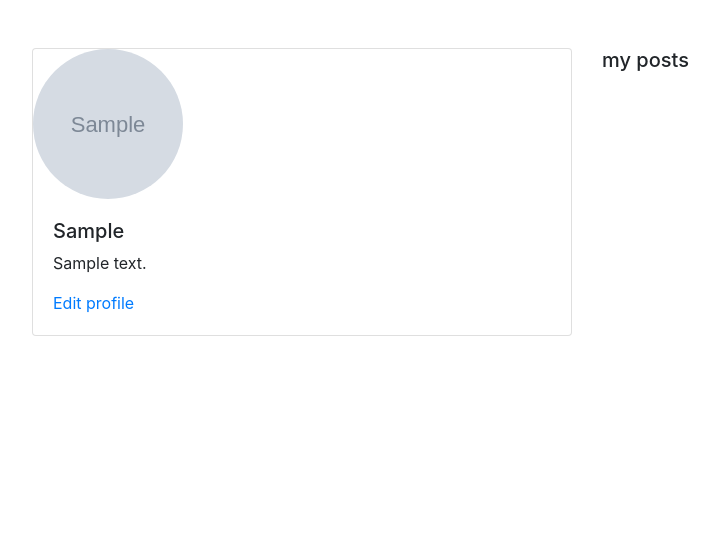
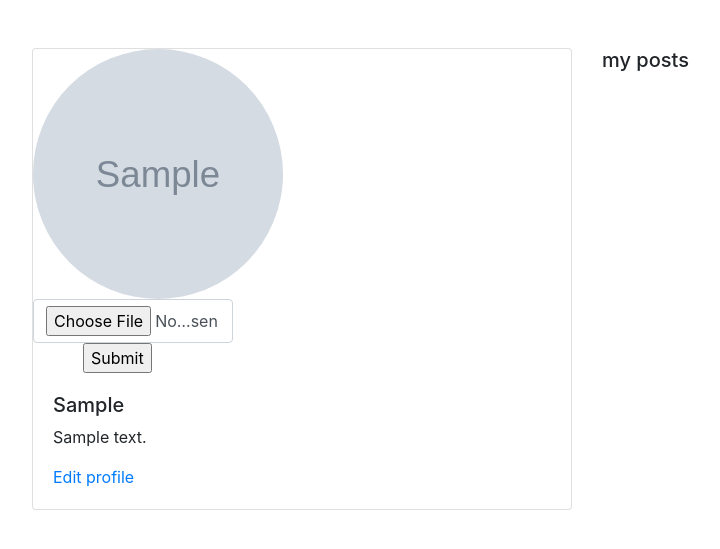
Before and after one commit to Sieva-cmd/Myblog, a Flask app: a page that uses app/templates/profile/profile.html in a window 1280 px wide. Shown: the part 70-619 px from the top of the page, without its empty margins (53-773 px from the left). Run offline with Flask 2, Linux system fonts and the light colour scheme; a user stored in the database is signed in; tables that the repository leaves empty hold one stand-in row (values such as "Sample post"); grey boxes marked "Sample" are stand-in pictures; some libraries are stand-ins or nearby versions.

Commit message:
add profile picture

```diff
--- a/app/main/views.py
+++ b/app/main/views.py
@@ -4,7 +4,7 @@ from . import main
 from flask_login import login_required
 from ..models import User
 from .forms import UpdateProfile
-from .. import db
+from .. import db,photos
 
 #views
 @main.route('/')
@@ -44,3 +44,15 @@ def update_profile(uname):
         return redirect(url_for('main.profile',uname=user.username))
 
     return render_template('profile/update.html',form =form)
+
+
+@main.route('/user/<uname>/update/pic',methods=['POST'])
+@login_required
+def update_pic(uname):
+    user =User.query.filter_by(username =uname).first()
+    if 'photo' in request.files:
+        filename = photos.save(request.files['photo'])
+        path =f'photos/{filename}'
+        user.profile_pic_path =path
+        db.session.commit()
+    return redirect(url_for('main.profile',uname=uname))
--- a/app/templates/profile/profile.html
+++ b/app/templates/profile/profile.html
@@ -8,10 +8,18 @@
                 <div class="card">
                         <!--display profile picture-->
                         {%if user.profile_pic_path%}
-                            <img class="card-img-top rounded-circle" src="{{url_for('static',filename =user.profile_pic_path) }}" alt="Card image cap" style="width: 150px; height: 150px;">
+                            <img class="card-img-top rounded-circle" src="{{url_for('static',filename =user.profile_pic_path) }}" alt="Card image cap" style="width: 250px; height: 250px;">
                         {%else%}
                         <p>No profile picture</p>
                         {%endif%}
+
+                        {% if user == current_user %}
+                            <form  action="{{url_for('main.update_pic',uname=user.username)}}" method="post" enctype = "multipart/form-data">
+
+                            <input type="file"  name="photo" class="form-control" required style="width: 200px;">
+                            <input type="submit" style="margin-left: 50px;">
+                            </form>
+                        {% endif %}
                     <div class="card-body">
                             <!--display username-->
                         <h5 class="card-text">{{user.username|capitalize}} </h5>
--- a/config.py
+++ b/config.py
@@ -5,6 +5,8 @@ class Config:
     SECRET_KEY =os.environ.get('SECRET_KEY')
     SQLALCHEMY_DATABASE_URI = 'postgresql+psycopg2://moringa:sieva@localhost/blog'
     SQLALCHEMY_TRACK_MODIFICATIONS = False
+
+    UPLOADED_PHOTOS_DEST ='app/static/photos'
 
 
 
```
Also changed, not shown: app/__init__.py (+8 -0 lines), app/static/photos/profile.jpg (added).
